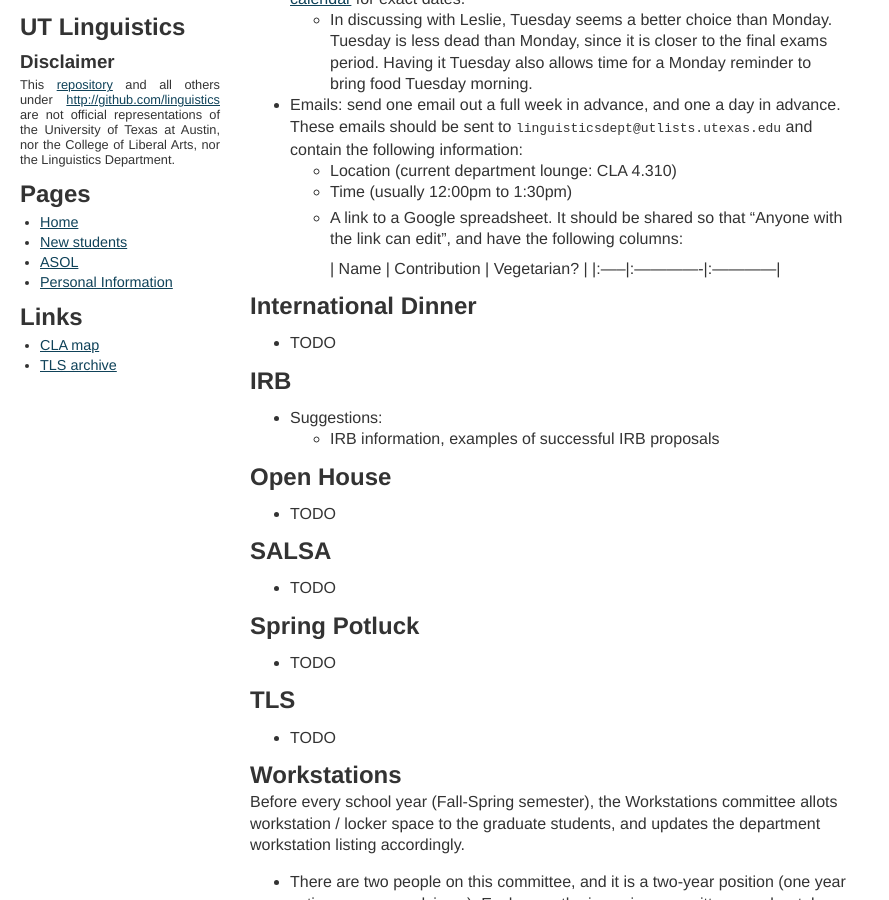
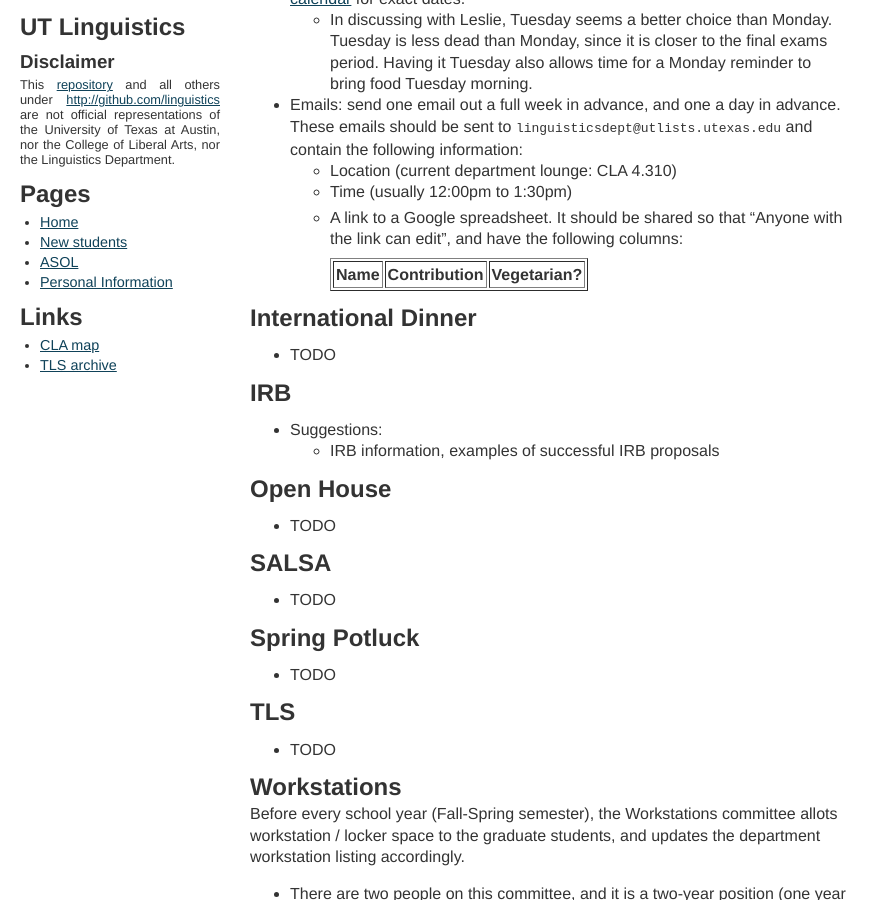
Before and after one commit to linguistics/linguistics.github.io, a Jekyll site: the page built from ASOL.md, in a window 1280 px wide and 900 px high, scrolled down 1997 px. Shown: the whole window, without its empty margins (0-889 px from the left). Built offline with Jekyll 4.4.1, drawn with Linux system fonts in a browser that asks for light colours.

Commit message:
Fix table formatting (I knew gfm wasn't going to like that)

```diff
--- a/ASOL.md
+++ b/ASOL.md
@@ -97,8 +97,15 @@ This Fall semester potluck is held on campus in the department's lounge, on one
   - Time (usually 12:00pm to 1:30pm)
   - A link to a Google spreadsheet. It should be shared so that "Anyone with the link can edit", and have the following columns:
 
-    | Name | Contribution | Vegetarian? |
-    |:-----|:-------------|:------------|
+    <table border="1" cellspacing="2" cellpadding="2">
+      <thead>
+        <tr>
+          <th>Name</th>
+          <th>Contribution</th>
+          <th>Vegetarian?</th>
+        </tr>
+      </thead>
+    </table>
 
 
 ## International Dinner
```
